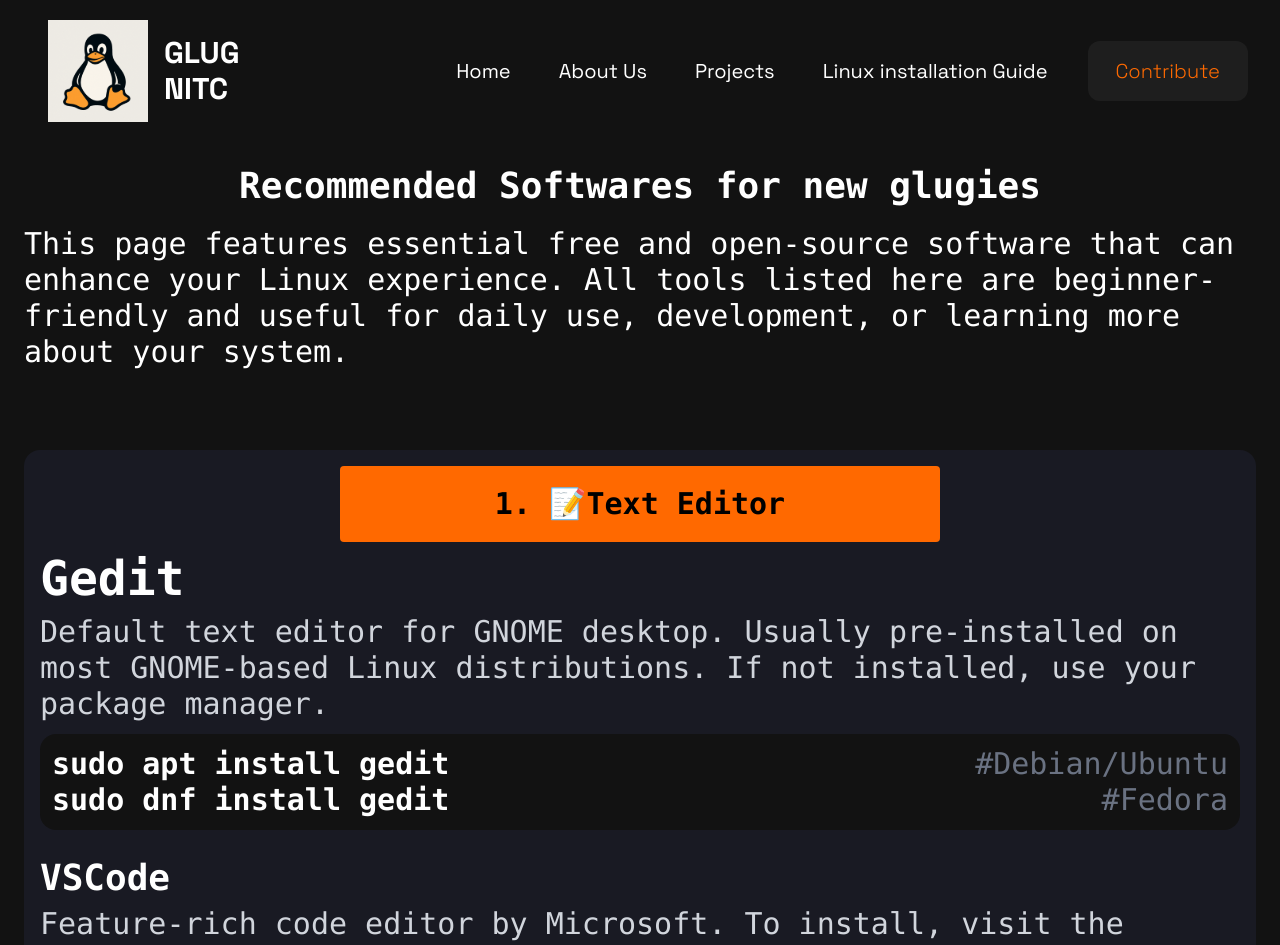
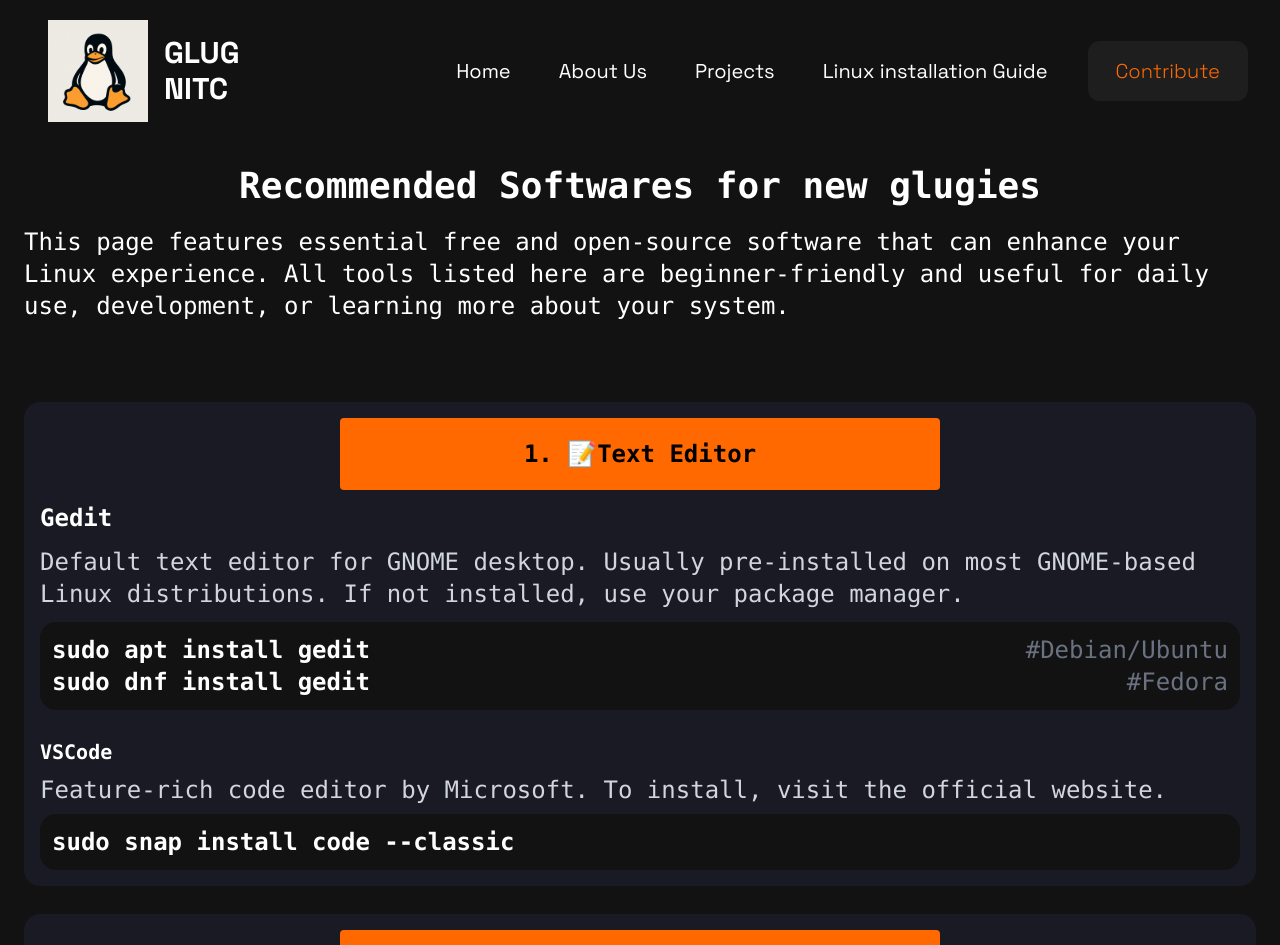
Before and after one commit to ZE206/GLUG-Website, a React (Vite) app: page /recommended-software in a window 1280 px wide. Shown: the top 945 px of the page. Built offline with nearby package versions, Linux system fonts and the light colour scheme.

Commit message:
font changes beginner_tut

```diff
--- a/src/components/Recommended_software/rec.tsx
+++ b/src/components/Recommended_software/rec.tsx
@@ -1,8 +1,8 @@
 import '../../App.css'
 import Footer from '../Footer';
 
-function terminalcode(str:string, str1:string = "",isgreentext:boolean = false){
-    if(isgreentext){
+function terminalcode(str: string, str1: string = "", isgreentext: boolean = false) {
+  if (isgreentext) {
     return (
       <div className='bg rounded-lg text-sm md:text-lg text-white font-mono'>
         <span>nmcli dev wifi list</span><span>ncmli dev  wifi connect <span className='text-green-500'>"Your network"</span> password <span className='text-green-500'>"Your password"</span></span>
@@ -93,17 +93,17 @@
 
   return (
     <div className="bg-[#121212] text-white font-mono text-lg p-6 flex flex-col gap-20 h-full">
-      <div className='flex flex-col items-center gap-5 text-xs md:text-3xl'>
+      <div className='flex flex-col items-center gap-5 text-xs md:text-2xl'>
         <h1 className='text-4xl font-black'>Recommended Softwares for new glugies</h1>
         <p className='font-normal'>This page features essential free and open-source software that can enhance your Linux experience. All tools listed here are beginner-friendly and useful for daily use, development, or learning more about your system.</p>
       </div>
-      <div className="w-full flex flex-col items-center gap-7 text-xs md:text-3xl">
+      <div className="w-full flex flex-col items-center gap-7 text-xs md:text-2xl">
         {sections.map((section) => (
           <div key={section.id} className="p-4 container flex rounded-2xl gap-3 flex-col">
-            <div className="bg-orange-500 text-black px-3 py-5 text-base font-bold md:text-3xl w-1/2  h-full flex self-center justify-center rounded">
+            <div className="bg-orange-500 text-black px-3 py-5 text-base font-bold md:text-2xl w-1/2  h-full flex self-center justify-center rounded">
               {section.id}. {section.title}
             </div>
-            <h2 className="text-5xl font-bold text-white">{section.name}</h2>
+            <h2 className="text-2xl font-bold text-white">{section.name}</h2>
             <p className="text-gray-300">{section.description}</p>
             <div className="rounded-2xl p-3 flex flex-col bg-[#121212]">
               {section.commands.map((cmd, index) => (
@@ -116,7 +116,7 @@
 
             {section.note && (
               <div className="mt-4 space-y-2 rounded-2xl ">
-                <h3 className="text-4xl font-bold text-white">{section.note}</h3>
+                <h3 className="text-xl font-bold text-white">{section.note}</h3>
                 <p className="text-gray-300">{section.noteDescription}</p>
                 <div className="flex items-center space-x-4 bg-[#121212] rounded-2xl p-3">
                   <span className=" font-bold">{section.noteCommand}</span>
```
Also changed, not shown: 1 other file (tests, documents, lock files or other folders). Lines whose indentation alone changed are shown as unchanged.
